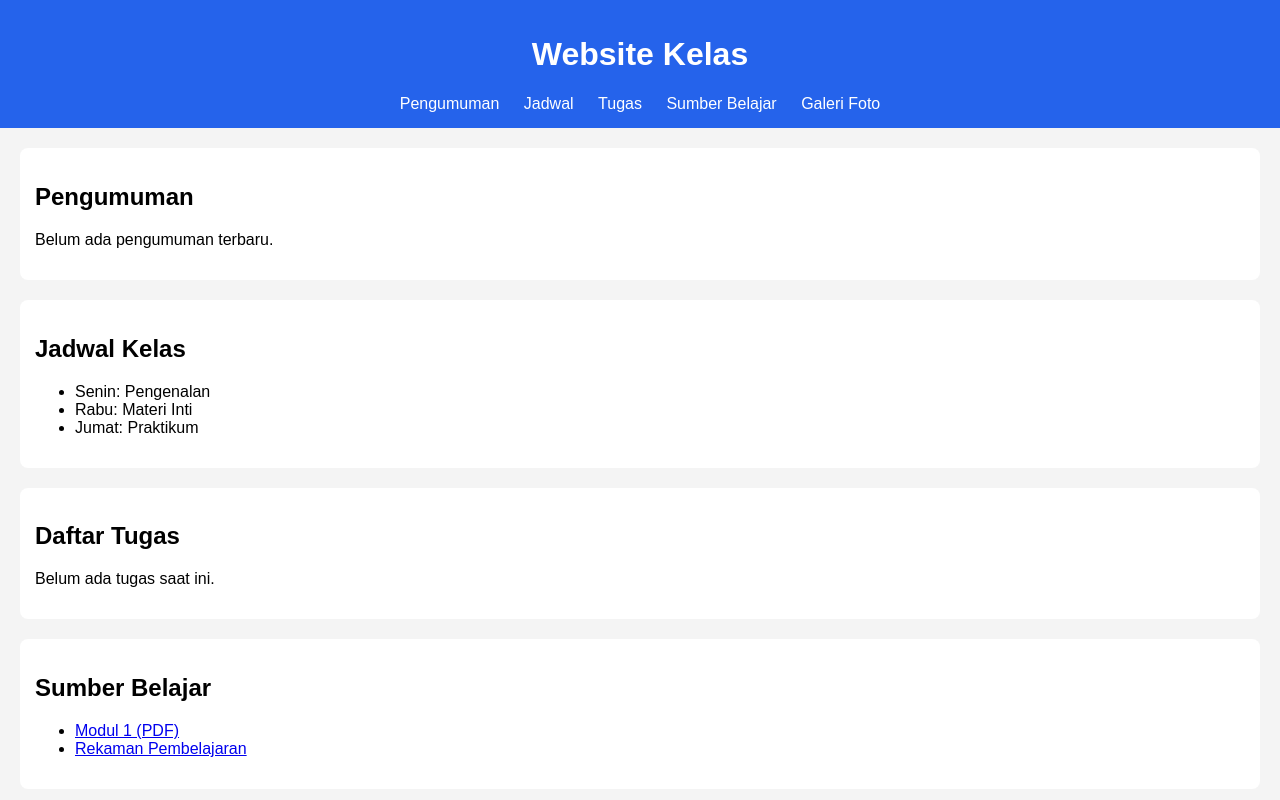
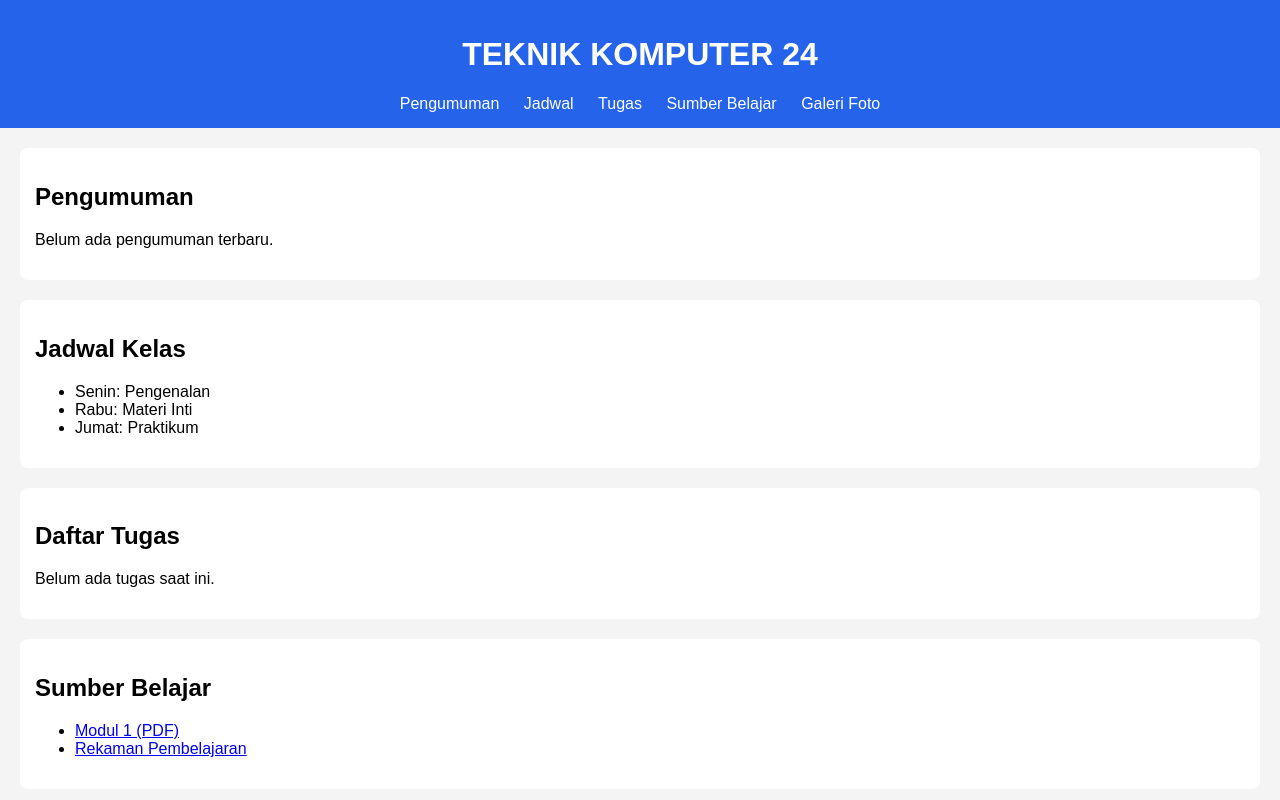
Before and after one commit to teknikkomputer244-maker/teknikkom24, a plain HTML site: page index.html in a window 1280 px wide. Shown: the top 800 px of the page. Drawn offline with Linux system fonts and the light colour scheme.

Commit message:
Update index.html

```diff
--- a/index.html
+++ b/index.html
@@ -8,7 +8,7 @@
 </head>
 <body>
 <header>
-  <h1>Website Kelas</h1>
+  <h1>TEKNIK KOMPUTER 24</h1>
   <nav>
     <a href="#pengumuman">Pengumuman</a>
     <a href="#jadwal">Jadwal</a>
```
